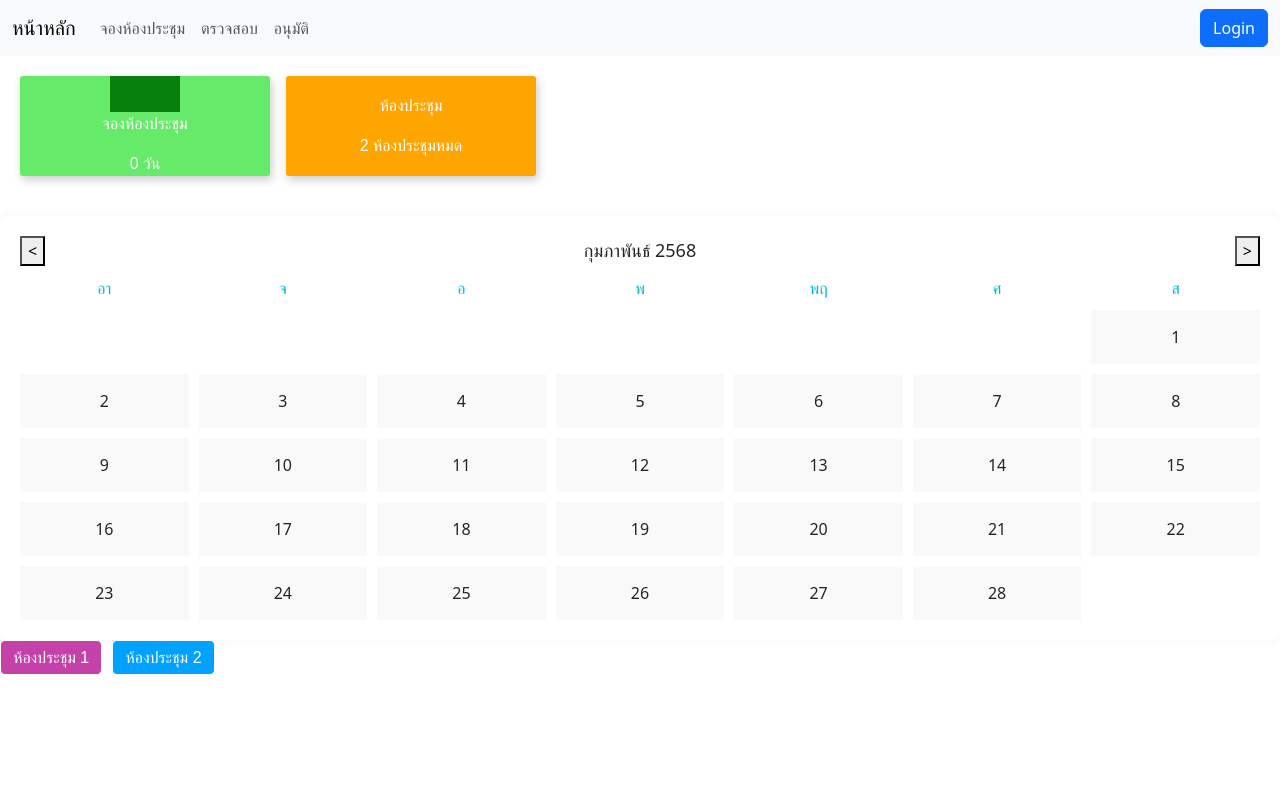
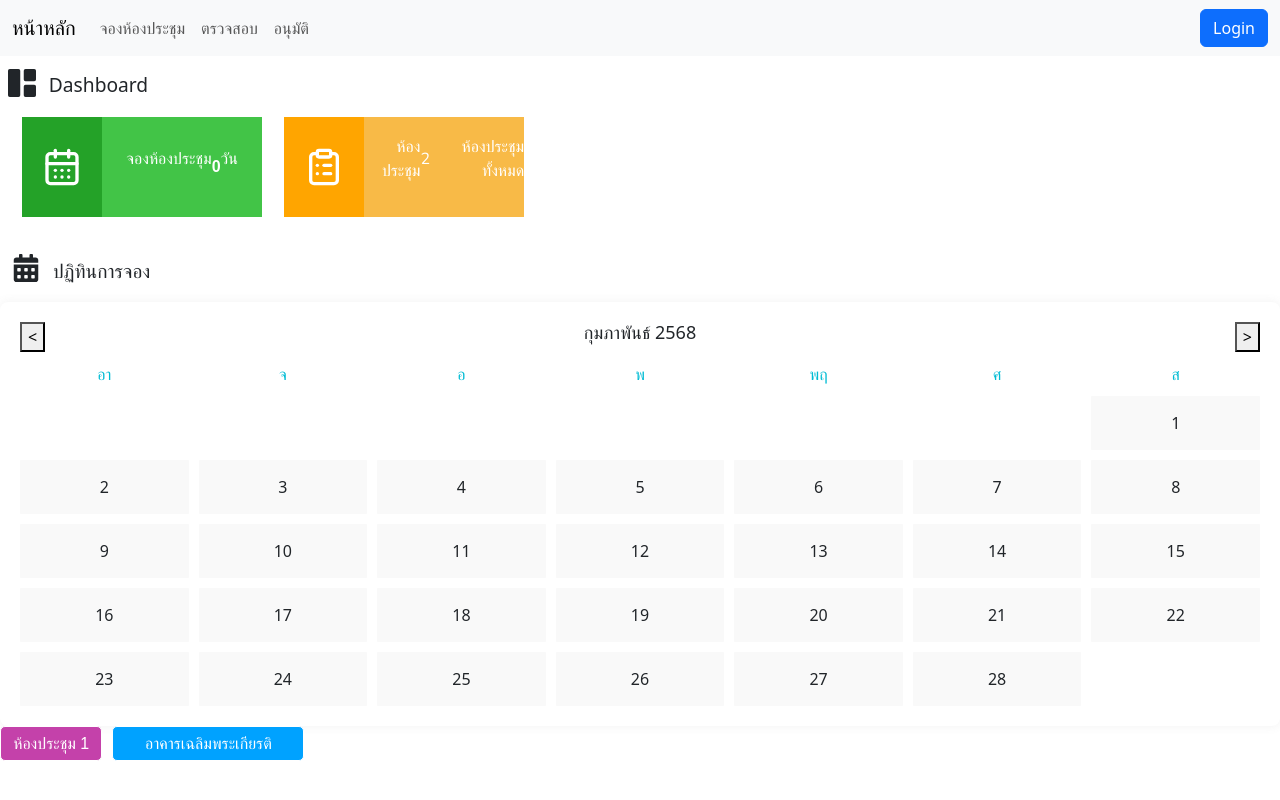
Before and after one commit to nuinncha/project, a React (Vite) app: page / in a window 1280 px wide. Built offline with nearby package versions, Linux system fonts and the light colour scheme.

Commit message:
แก้ขนาดฟ้อนต์ navbar ตกแต่งหน้าโฮม และแก้ปุ่มหน้าlist

```diff
--- a/package.json
+++ b/package.json
@@ -10,6 +10,9 @@
     "preview": "vite preview"
   },
   "dependencies": {
+    "@heroicons/react": "^2.2.0",
+    "@mui/icons-material": "^6.4.4",
+    "@mui/material": "^6.4.4",
     "bcryptjs": "^2.4.3",
     "body-parser": "^1.20.3",
     "bootstrap": "^5.3.3",
--- a/src/Home.css
+++ b/src/Home.css
@@ -5,7 +5,6 @@
     color: white;
     width: 8%;
     height: 35px;
-    /* padding: 5px;  */
     border-radius: 5px;
     border: 0.5px solid #ffffff;
     ;
@@ -17,11 +16,10 @@
 .btn-blue {
     background-color: rgb(0, 162, 255);
     color: white;
-    width: 8%;
+    width: 15%;
     height: 35px;
     border-radius: 5px;
     border: 0.5px solid #ffffff;
-    ;
     font-size: 16px;
     font-weight: normal;
     font-family: 'Poppins', sans-serif;
@@ -29,14 +27,12 @@
 
 p {
     font-family: 'Nunito', sans-serif;
-    font-weight: 400;
-    /* ปกติ */
+    font-weight: 400; /* ปกติ */
 }
 
 h1 {
     font-family: 'Nunito', sans-serif;
     font-weight: 700;
-    /* หนามาก */
 }
 
 body {
@@ -44,47 +40,74 @@ body {
     margin: 20px;
 }
 
-.icon {
-    font-size: 32px;
-    margin-bottom: 8px;
+.wrapper-home {
+    display: flex; /* จัดวางให้อยู่ในบรรทัดเดียวกัน */
+    gap: 20px;  /* ระยะห่างระหว่าง container */
+    align-items: center;
+    margin-left: -120px;
+    margin-top: -50px;  /*ขยับขึ้นบน */
 }
 
-.dashboard-item {
-    width: 250px; /* กำหนดขนาดการ์ด */
-    height: 100px;
-    background: #fff;
-    border-radius: 3px;
-    box-shadow: 2px 4px 10px rgba(0, 0, 0, 0.2); /* เพิ่มเงา */
-    display: flex;
-    flex-direction: column;
-    align-items: center;
-    justify-content: center;
-    font-family: 'Poppins', sans-serif;
-    text-align: center;
+.container {
+    display: flex; /* จัดให้อยู่ในแนวนอน */
+    justify-content: flex-start;
 }
 
-.dashboard {
+.box-green,.box-yellow {
+    width: 80px;
+    height: 100px;
     display: flex;
-    gap: 16px;
-    /* ระยะห่างระหว่างการ์ด */
-    padding: 20px;
-    justify-content: left;
-
+    justify-content: center;
+    align-items: center;
+    font-weight: bold;
+    color: white;
+    padding: 20px; /* ปรับระยะห่างภายในกล่อง */
+    position: relative;
 }
 
-.green {
-    background-color: #65ea69;
+.box-brightgreen, .box-brighyellow {
+    width: 160px;
+    height: 100px;
+    display: flex;
+    justify-content: center;
+    align-items: center;
+    font-size: 16px;
+    font-weight: bold;
     color: white;
+    text-align: right;/* จัดฟอนต์ชิดขวา */
 }
 
-.yellow {
-    background-color: #FFA500;
-    color: white;
+.box1 {
+    background-color: #24a228;
 }
 
-.bg-green {
-    background-color: #08810c;
-    width: 70px; /* กำหนดขนาดการ์ด */
-    height: 300px;
+.box2 {
+    background-color: #42c447;
+}
 
+.box3 {
+    background-color: #FFA500;
 }
+
+.box4 {
+    background-color: #f8ba47;
+}
+
+.text-position {
+    position: relative;
+    top: 5px;
+    font-size: larger;
+  }
+
+.icon-size {
+    font-size: 28px; /* กำหนดขนาดไอคอน */
+}
+
+.icon-inside-box {
+    font-size: 40px; /* ปรับขนาดไอคอน */
+    color: white; /* เปลี่ยนสีของไอคอน */
+    position: absolute;
+    top: 50%;
+    left: 50%;
+    transform: translate(-50%, -50%); /* จัดตำแหน่งไอคอนให้อยู่ตรงกลางกล่อง */
+  }
--- a/src/Home.jsx
+++ b/src/Home.jsx
@@ -4,27 +4,44 @@ import "./components/calendar.css";
 import './home.css'
 import Navbar from "./components/navbar";
 <link href="https://fonts.googleapis.com/css2?family=Poppins:wght@400;600&display=swap" rel="stylesheet"></link>
-
-
+import { FaCalendarAlt } from "react-icons/fa";
+import { BsGrid1X2Fill } from "react-icons/bs";
+import { LuCalendarDays } from "react-icons/lu";
+import { LuClipboardList } from "react-icons/lu";
 
 function Home_Page() {
   return (
     <>
-    <Navbar />
+      <Navbar />
       {/* Dashboard */}
-      <div className="dashboard">
-        <div className="dashboard-item green">
-          <div className="bg-green"></div>
-          {/* <i className="icon">&#128197;</i> */}
-          <p className="font">จองห้องประชุม</p>
-          <span>0 วัน</span>
+      <div  style={{ marginTop: "10px" }}>&nbsp;&nbsp;
+        <BsGrid1X2Fill className="icon-size" /> &nbsp;&nbsp;
+        <span className="text-position">Dashboard</span>
+      </div>
+      <div className="wrapper-home">
+        <div className="container">
+          <div class="box-green box1">
+          <LuCalendarDays  className="icon-inside-box" />
+          </div>
+          <div class="box-brightgreen box2">
+             <p className="">จองห้องประชุม</p>
+            <span>0</span>
+            <p>วัน</p>
+          </div> &nbsp; &nbsp; &nbsp;
+
+          <div class="box-yellow box3">
+          <LuClipboardList className="icon-inside-box" />
+          </div>
+          <div class="box-brighyellow box4">
+            <p>ห้องประชุม</p>
+            <p>2</p>
+            <p>ห้องประชุมทั้งหมด</p>
+          </div>
         </div>
-
-        <div className="dashboard-item yellow">
-          {/* <i className="icon">&#128197;</i> */}
-          <p>ห้องประชุม</p>
-          <span>2 ห้องประชุมหมด</span>
-        </div>
+      </div>
+      <div style={{ marginTop: "15px" }}> &nbsp;&nbsp;&nbsp;
+        <FaCalendarAlt className="icon-size" /> &nbsp;&nbsp;
+        <span className="text-position">ปฏิทินการจอง</span>
       </div>
 
       {/* ปฏิทิน */}
@@ -33,7 +50,7 @@ function Home_Page() {
       {/* ปุ่มห้องประชุม */}
       <div>
         <button className="btn-purple">ห้องประชุม 1</button>
-        <button className="btn-blue">ห้องประชุม 2</button>
+        <button className="btn-blue">อาคารเฉลิมพระเกียรติ</button>
       </div>
     </>
   );
--- a/src/components/Calendar.css
+++ b/src/components/Calendar.css
@@ -16,6 +16,7 @@
 .calendar-header h3 {
   margin: 0;
   font-size: 18px;
+  margin-top: -10px;
 }
 
 .calendar-grid {
--- a/src/list.css
+++ b/src/list.css
@@ -1,41 +1,11 @@
 @import url('https://fonts.googleapis.com/css2?family=Nunito:wght@300;400;600;700&display=swap');
 
 /* Layout */
-.container {
+.container-list {
     width: 90%;
     margin: 0 auto;
     font-family: Arial, sans-serif;
-    /* background-color: #ccc; */
-  }
-
-  .header nav {
-    display: flex;
-    justify-content: space-between;
-    align-items: center;
-    margin-bottom: 20px;
-  }
-
-  .header nav a {
-    text-decoration: none;
-    margin-right: 10px;
-    color: #007BFF;
-  }
-
-
-
-  .logout-btn {
-    background: #007BFF;
-    color: #fff;
-    border: none;
-    padding: 5px 10px;
-    cursor: pointer;
-  }
-
-  .form-container {
-    background: #f9f9f9;
-    padding: 20px;
-    border-radius: 5px;
-    box-shadow: 0 0 10px rgba(0, 0, 0, 0.1);
+    top: -10;
   }
 
   h2, h4 {
@@ -55,14 +25,6 @@
     gap: 20px;
     margin-bottom: 20px;
   }
-
-  /* .row2 {
-    justify-content: space-between;
-    width: 15%;
-    padding: 15px;
-    margin-bottom: 20px;
-    border-radius: 10px;
-  } */
 
   .left, .right {
     flex: 1;
@@ -90,11 +52,6 @@
   textarea {
     resize: none;
   }
-
-  /* .checkbox-group label {
-    display: block;
-    margin-bottom: 5px;
-  } */
 
   .row {
     display: flex; /* ใช้ Flexbox เพื่อจัดเรียงให้เป็นแถว */
@@ -132,15 +89,16 @@
     background: #28a745;
     color: #fff;
     border: none;
-    width: 15%;
-    padding: 15px;
+    width: 13%;
+    padding: 13px;
     margin-bottom: 20px;
     border-radius: 10px;
     cursor: pointer;
-    font-size: 18px;
+    font-size: 22px;
 
   }
 
-  .save-btn:hover {
-    background: #218838;
+  .icon-inside-btn {
+    margin-right: 8px; /* ระยะห่างระหว่างไอคอนและข้อความ */
+    font-size: 1.8rem; /* ปรับขนาดไอคอน */
   }
--- a/src/list.jsx
+++ b/src/list.jsx
@@ -1,6 +1,8 @@
 import React from 'react'
 import Navbar from "./components/navbar";
 import './list.css'
+import { FiSave } from "react-icons/fi";
+
 
 
 function List_Page() {
@@ -8,7 +10,7 @@ function List_Page() {
     <>
       <Navbar />
       <div>
-      <div className='container'>
+        <div className='container-list'>
           <div>
             <h3>เพิ่ม การจอง</h3>
             <h5>รายละเอียดการจอง</h5>
@@ -124,7 +126,10 @@ function List_Page() {
 
           {/* ปุ่มบันทึก */}
           <div>
-          <button type="submit" className="save-btn">บันทึก</button>
+            <button type="submit" className="save-btn">
+              <FiSave className="icon-inside-btn" />
+              บันทึก
+            </button>
           </div>
           </div>
       </div>
```
Also changed, not shown: src/components/์Navbar.css (line endings or trailing spaces), 1 other file (tests, documents, lock files or other folders). Lines whose indentation alone changed are shown as unchanged.
